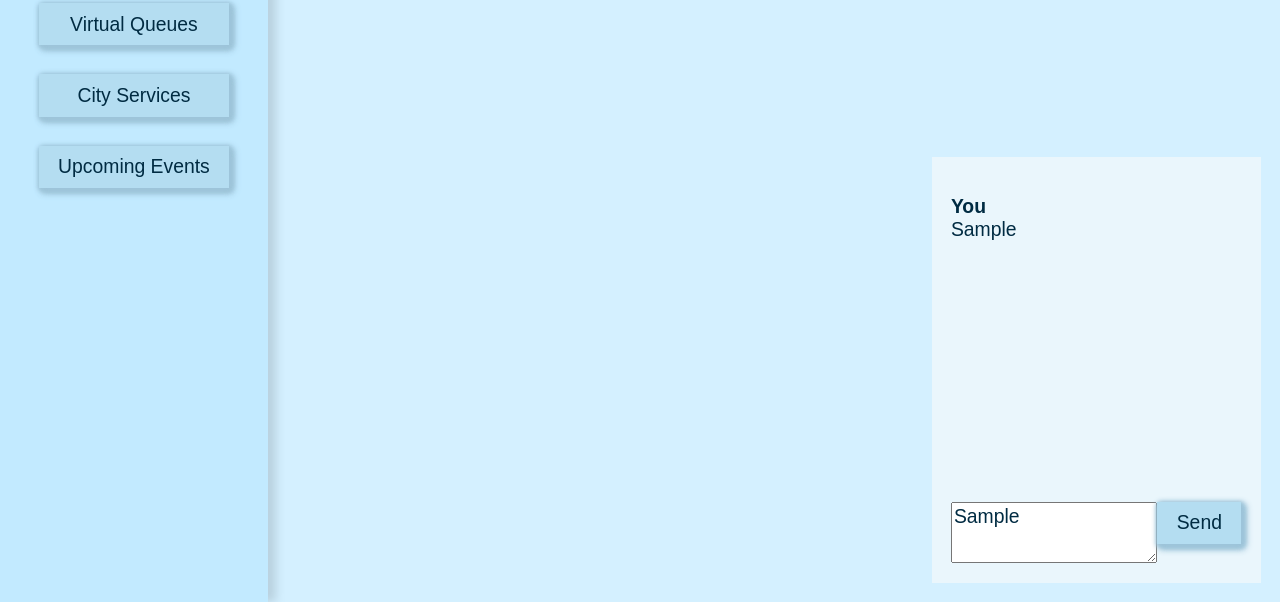
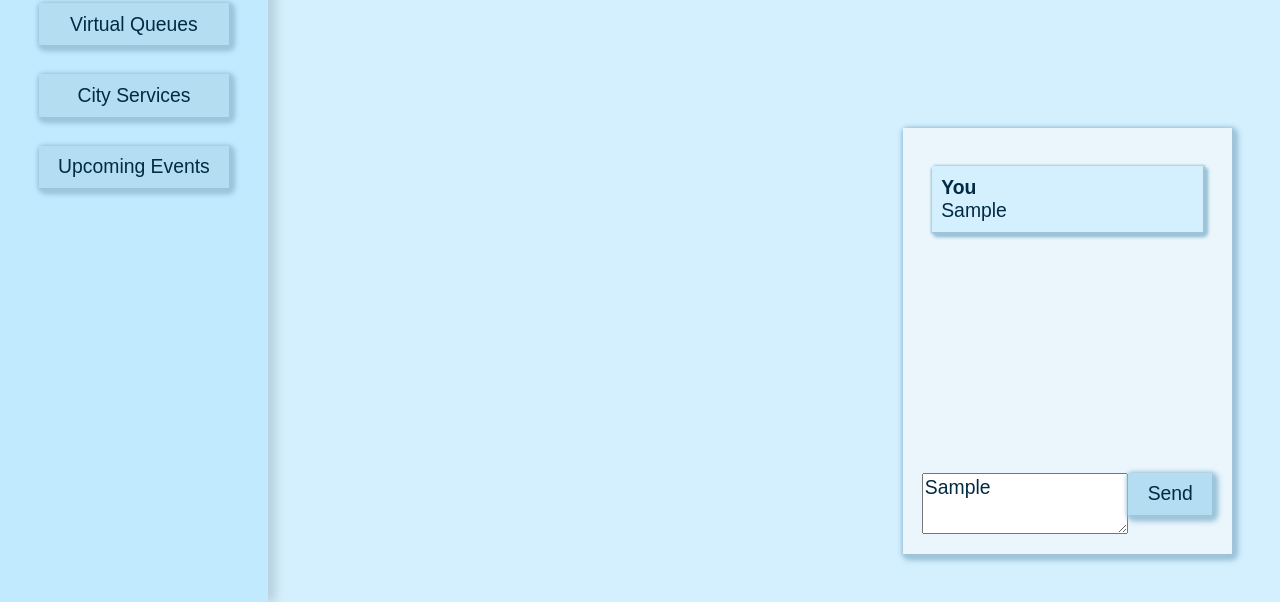
Before and after one commit to martendo/yrhacks-2023, a website: page docs/index.html in a window 1280 px wide. Both pictures are taken after typing "Sample" into the empty fields and a click on the button "Send". Shown: the part 198-800 px from the top of the page. Drawn offline with Linux system fonts and the light colour scheme.

Commit message:
chat box styles

```diff
--- a/docs/style.css
+++ b/docs/style.css
@@ -154,16 +154,30 @@ iframe {
 	width: 15em;
 	height: 20em;
 	padding: 1em;
-	margin: 1em;
+	margin: 2.5em;
 	display: grid;
 	grid-template-rows: minmax(0, 1fr) auto;
 	grid-template-columns: minmax(0, 1fr) auto;
 	background-color: #EAF6FC;
+	filter:
+	drop-shadow(3px 3px 2px #9DC4D9)
+	drop-shadow(-1px 2px 2px #9DC4D9)
+	drop-shadow(2px -1px 2px #9DC4D9)
 }
 #chatMessageBox {
 	grid-column: 1 / 3;
 	overflow-y: auto;
 }
+#chatMessageBox > p {
+	background-color: #D4F0FF;
+	padding: 0.5em;
+	margin-left: 0.5em;
+	margin-right: 0.5em;
+	filter:
+	drop-shadow(3px 3px 1px #9DC4D9)
+	drop-shadow(-1px 2px 1px #9DC4D9)
+	drop-shadow(2px -1px 1px #9DC4D9)
+}
 textarea {
 	font-family: inherit;
 }
```
